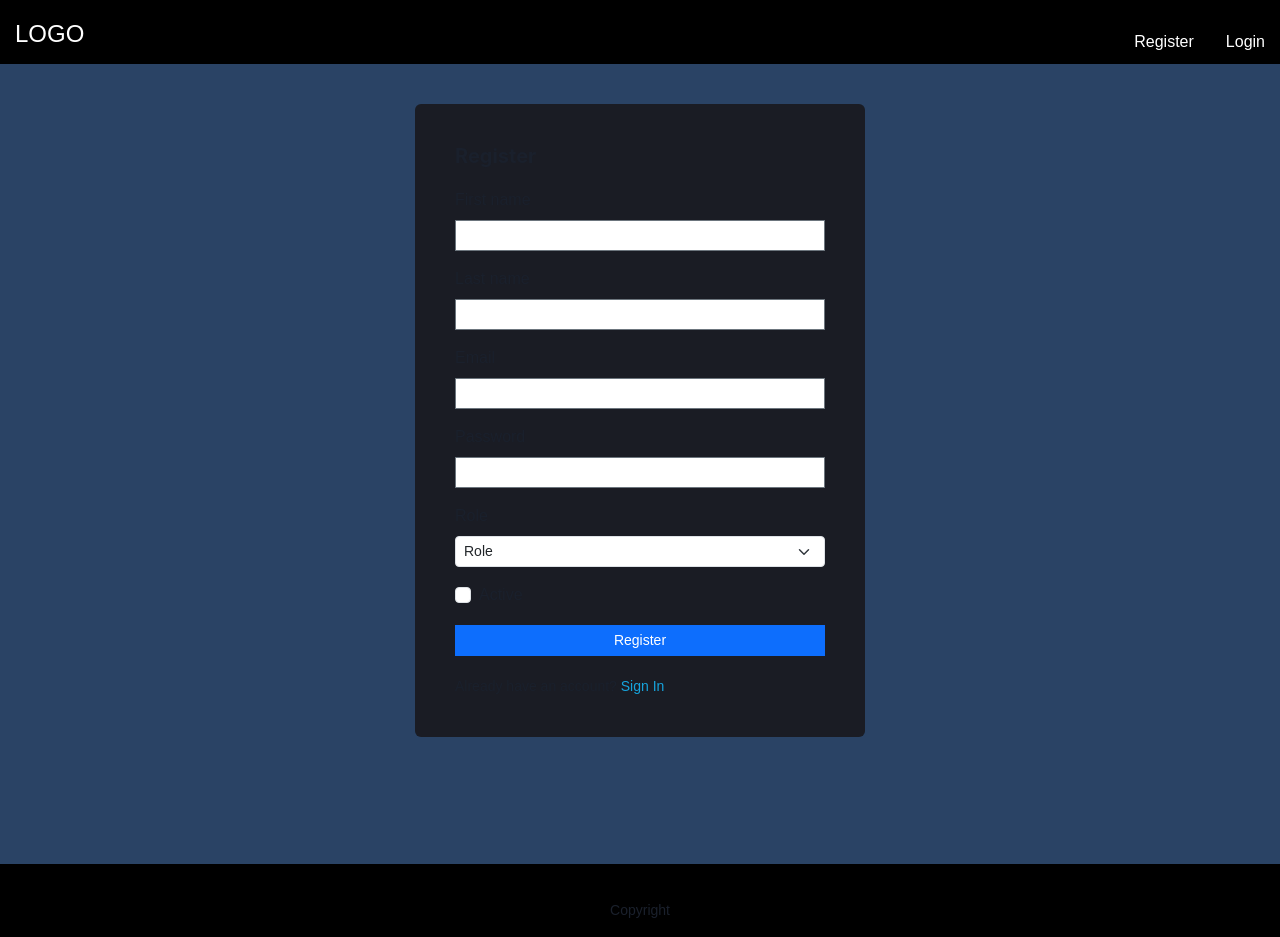
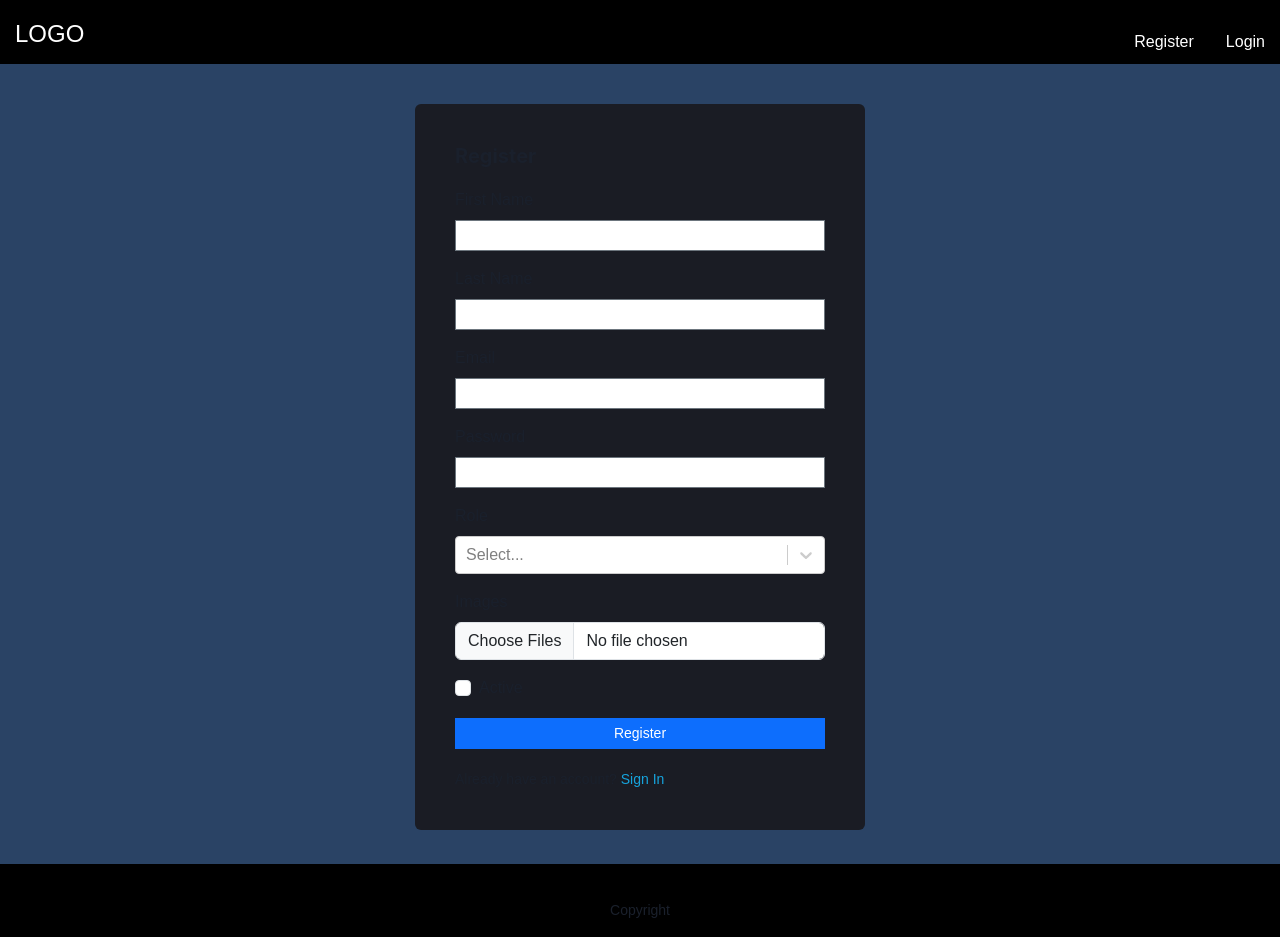
Before and after one commit to sammiewai/cobbleweb_reactjs_assignment, a React (Create React App) app: page /register in a window 1280 px wide. Built offline with nearby package versions, Linux system fonts and the light colour scheme.

Commit message:
Included the multiple files upload in the registration file

```diff
--- a/package.json
+++ b/package.json
@@ -18,9 +18,12 @@
     "react-bootstrap": "^2.9.1",
     "react-dom": "^18.2.0",
     "react-dotenv": "^0.1.3",
+    "react-dropzone": "^14.2.3",
+    "react-hook-form": "^7.47.0",
     "react-icons": "^3.11.0",
     "react-router-dom": "^6.17.0",
     "react-scripts": "5.0.1",
+    "react-select": "^5.7.7",
     "react-slick": "^0.29.0",
     "slick-carousel": "^1.8.1",
     "web-vitals": "^2.1.4",
--- a/src/components/pages/Register.js
+++ b/src/components/pages/Register.js
@@ -3,45 +3,43 @@ import {
   Center,
   Heading
 } from "@chakra-ui/react";
-import { Formik, Form, Field, ErrorMessage } from 'formik';
-import * as Yup from 'yup';
+import { useForm, Controller } from "react-hook-form";
+import Select from "react-select";
 import { MakeApiCall } from "../../helpers/MakeApiCall";
 import { useNavigate, NavLink } from "react-router-dom";
 import { useState } from "react";
 
 function Register() {
-  // Registration errors
   const [registrationErrors, setRegistrationErrors] = useState('')
+  const { register, handleSubmit, reset, control, formState: { errors } } = useForm();
+  const navigate = useNavigate();
 
-  // Enroll form formik init
-  const initialValues = {
-    firstName: "",
-    lastName: "",
-    email: "",
-    password: "",
-    role: "",
-    active: "" // TODO: Handle images upload
+  const onSubmit = async (data) => {
+    const formData = new FormData();
+
+    // Process images
+    if (data.file && (data.file).length > 0) {
+      [...data.file].forEach((file) => {
+        formData.append("files", file);
+      });
     }
+    // other fields
+    formData.append("firstName", data.firstName);
+    formData.append("lastName", data.lastName);
+    formData.append("email", data.email);
+    formData.append("password", data.password);
+    formData.append("role", data.role.value);
+    formData.append("active", data.active);
 
-  //  Form validation with Yup
-  const validationSchema = Yup.object({
-    firstName: Yup.string().required('FirstName is required!'),
-    lastName: Yup.string().required('LastName is required!'),
-    email: Yup.string().email('Invalid email!').required('Email is required!'),
-    password: Yup.string().required('Password is required!'),
-    role: Yup.string().required('Role is required!'),
-    active: Yup.string()
-  })
-
-  // Enroll user submit
-  const navigate = useNavigate();
-  const onSubmit = async (values, onSubmitProps) => {
-    // Api call
+    // API post
+    try {
       const enroll_resp = await MakeApiCall({
         url: 'api/register',
         method: 'POST',
-      body: values
+        body: formData
       });
+
+      // Check any registration errors
 
       if (!enroll_resp.success) {
         const errMsg = enroll_resp.message && typeof enroll_resp.message === 'string' ? enroll_resp.message : 'Server error occured. Try again later.'
@@ -52,13 +50,19 @@ function Register() {
       }
       setRegistrationErrors('');
 
-    // Formik props
-    onSubmitProps.setSubmitting(false);
-    onSubmitProps.resetForm();
+      // If successful, navigate to login
+      reset();
+      return navigate(`/login`);
+    } catch (error) {
+      console.error(error);
+    }
+  };
 
-    // If successful, navigate to login
-    return navigate(`/login`);
-  }
+  const roles = [
+    { value: "user", label: "User" },
+    { value: "Admin", label: "Admin" },
+  ];
+
   return (
     <Box
       pt={10}
@@ -70,81 +74,100 @@ function Register() {
       <Center>
         <Box bg='#1a1c24' p={10} borderRadius='md' w={450}>
           <Heading as='h3' size='md' noOfLines={1} mb={5}>Register</Heading>
-          <Formik
-            initialValues={initialValues}
-            validationSchema={validationSchema}
-            onSubmit={onSubmit}
-          >
-            {
-              formik => {
-                return (
-                  <Form>
+          <form onSubmit={handleSubmit(onSubmit)}>
             <div className="row">
               <div className="mb-3">
-                        <label className="form-label">First name</label>
-                        <Field type="text" className="form-control form-control-sm border-secondary rounded-0" id="firstName" name="firstName" />
-                        <ErrorMessage name='firstName'>
-                          {(errorMsg) => <small className='text-danger'>{errorMsg}</small>}
-                        </ErrorMessage>
+                <label className="form-label">First Name</label>
+                <input type="text" className="form-control form-control-sm border-secondary rounded-0" id="firstName" name="firstName" {...register("firstName", {
+                  required: "Firstname is required.",
+                  minLength: {
+                    value: 2,
+                    message: "Firstname should be at least 2 characters long."
+                  },
+                  maxLength: {
+                    value: 25,
+                    message: "Firstname should not be more than 25 characters long."
+                  }
+                })} />
+                {errors.firstName && (<p className="text-danger">{errors.firstName.message}</p>)}
               </div>
               <div className="mb-3">
-                        <label className="form-label">Last name</label>
-                        <Field type="text" className="form-control form-control-sm border-secondary rounded-0" id="lastName" name="lastName" />
-                        <ErrorMessage name='lastName'>
-                          {(errorMsg) => <small className='text-danger'>{errorMsg}</small>}
-                        </ErrorMessage>
+                <label className="form-label">Last Name</label>
+                <input type="text" className="form-control form-control-sm border-secondary rounded-0" id="lastName" name="lastName" {...register("lastName", {
+                  required: "Lastname name is required.",
+                  minLength: {
+                    value: 2,
+                    message: "Lastname should be at least 2 characters long."
+                  },
+                  maxLength: {
+                    value: 25,
+                    message: "Lastname should not be more than 25 characters long."
+                  }
+                })} />
+                {errors.lastName && (<p className="text-danger">{errors.lastName.message}</p>)}
               </div>
               <div className="mb-3">
                 <label className="form-label">Email</label>
-                        <Field type="email" className="form-control form-control-sm border-secondary rounded-0" id="email" name="email" />
-                        <ErrorMessage name='email'>
-                          {(errorMsg) => <small className='text-danger'>{errorMsg}</small>}
-                        </ErrorMessage>
+                <input type="text" className="form-control form-control-sm border-secondary rounded-0" id="email" name="email" {...register("email", {
+                  required: "Email is required.",
+                  pattern: {
+                    value: /^[^@ ]+@[^@ ]+\.[^@ .]{2,}$/,
+                    message: "Email is not valid."
+                  }
+                })} />
+                {errors.email && (<p className="text-danger">{errors.email.message}</p>)}
               </div>
               <div className="mb-3">
                 <label className="form-label">Password</label>
-                        <Field type="password" className="form-control form-control-sm border-secondary rounded-0" id="password" name="password" />
-                        <ErrorMessage name='password'>
-                          {(errorMsg) => <small className='text-danger'>{errorMsg}</small>}
-                        </ErrorMessage>
+                <input type="password" className="form-control form-control-sm border-secondary rounded-0" id="password" name="password" {...register("password", {
+                  required: "Password is required.",
+                  minLength: {
+                    value: 6,
+                    message: "Password should be at least 6 characters long."
+                  },
+                  maxLength: {
+                    value: 50,
+                    message: "Password should not be more than 50 characters long."
+                  }
+                })} />
+                {errors.password && (<p className="text-danger">{errors.password.message}</p>)}
               </div>
               <div className="mb-3">
                 <label className="form-label">Role</label>
-                        <Field as="select" className="form-select form-select-sm" id="role" name="role">
-                          <option defaultValue>Role</option>
-                          <option value="user">User</option>
-                          <option value="admin">Admin</option>
-                        </Field>
-                        <ErrorMessage name='role'>
-                          {(errorMsg) => <small className='text-danger'>{errorMsg}</small>}
-                        </ErrorMessage>
+                <Controller
+                  name="role"
+                  control={control}
+                  rules={{ required: true }}
+                  render={({ field }) => <Select {...field} options={roles} />}
+                />
+              </div>
+              <div className="mb-3">
+                <label className="form-label">Images</label>
+                <input className="form-control" type="file" {...register("file")} multiple />
               </div>
               <div className="mb-3">
                 <div className="form-check">
                   <label className="form-check-label">Active</label>
-                          <Field type="checkbox" className="form-check-input" id="active" name="active" />
-                          <ErrorMessage name='active'>
-                            {(errorMsg) => <small className='text-danger'>{errorMsg}</small>}
-                          </ErrorMessage>
+                  <input
+                    type='checkbox'
+                    {...register('active', {})}
+                    className='form-check-input'
+                  />
                 </div>
               </div>
               <div className="mb-3 d-grid gap-2">
-                        <button type="submit" className="btn btn-sm btn-primary rounded-0" disabled={!formik.isValid || formik.isSubmitting}>Register</button>
+                <button type="submit" className="btn btn-sm btn-primary rounded-0">Register</button>
               </div>
               {registrationErrors.length > 0 ? <small className='text-danger'>{registrationErrors}</small> : ''}
               <div className="form-text text-reset">
                 Already have an account? <NavLink to="/login"><span style={{ color: "#16a3dc" }}>Sign In</span></NavLink>
               </div>
             </div>
-                  </Form>
-                )
-              }
-            }
-          </Formik>
+          </form>
         </Box>
       </Center>
     </Box>
-  )
+  );
 }
 
-export default Register
+export default Register;
```
Also changed, not shown: 1 other file (tests, documents, lock files or other folders). Lines whose indentation alone changed are shown as unchanged.
